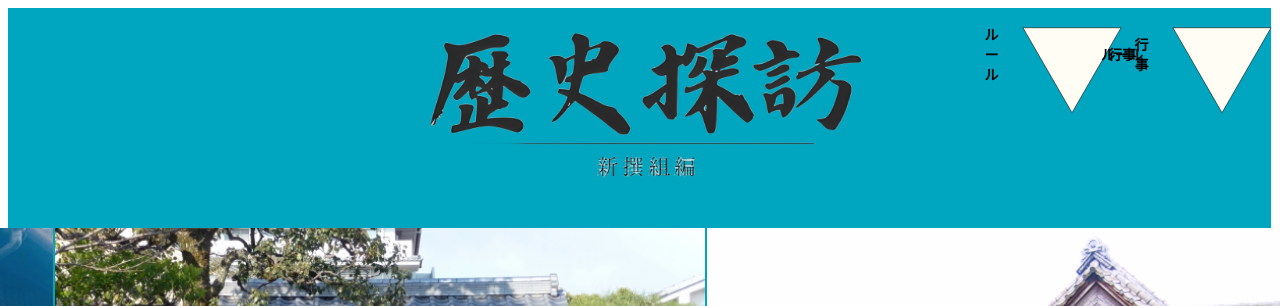
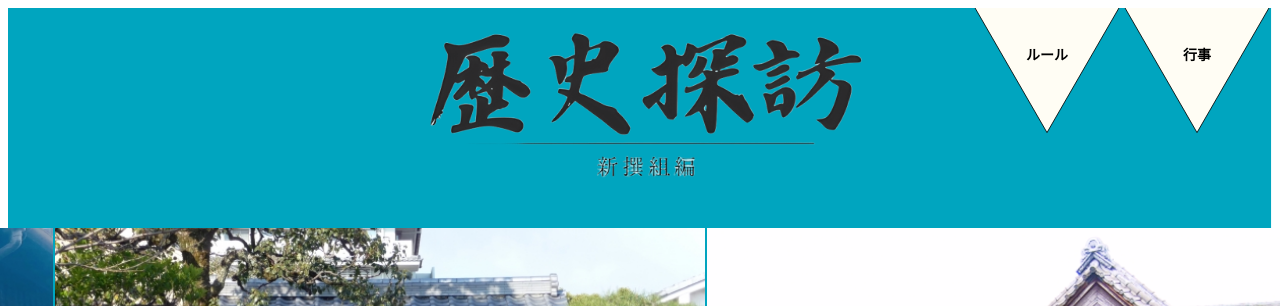
Before and after one commit to Gyan-Hakuji/2025-guide, a plain HTML site: page index.html in a window 1280 px wide. Shown: the top 306 px of the page. Drawn offline with Linux system fonts and the light colour scheme.

Commit message:
Add files via upload

```diff
--- a/index.html
+++ b/index.html
@@ -30,21 +30,21 @@
 
     <!-- 右上の三角形ボタン -->
     <div class="button-container">
-     <a href="./page1.html" class="triangle-button">   <div class="triangle-text">ルール</div></a>
+  <a href="./page1.html" class="triangle-button">
     <svg xmlns="http://www.w3.org/2000/svg" viewBox="0 0 180 145" fill="none">
       <path d="M1.66504 -9H178.335L90 144.001L1.66504 -9Z" fill="#FFFDF4" stroke="black" stroke-width="1"/>
     </svg>
     <div class="triangle-text">ルール</div>
   </a>
 
-      <a href="./page2.html" class="triangle-button"> <div class="triangle-text">行事</div></a>
-
+  <a href="./page2.html" class="triangle-button">
     <svg xmlns="http://www.w3.org/2000/svg" viewBox="0 0 180 145" fill="none">
       <path d="M1.66504 -9H178.335L90 144.001L1.66504 -9Z" fill="#FFFDF4" stroke="black" stroke-width="1"/>
     </svg>
     <div class="triangle-text">行事</div>
   </a>
 </div>
+
 
 
     <div class="slide-container">
```
Lines whose indentation alone changed are shown as unchanged.
